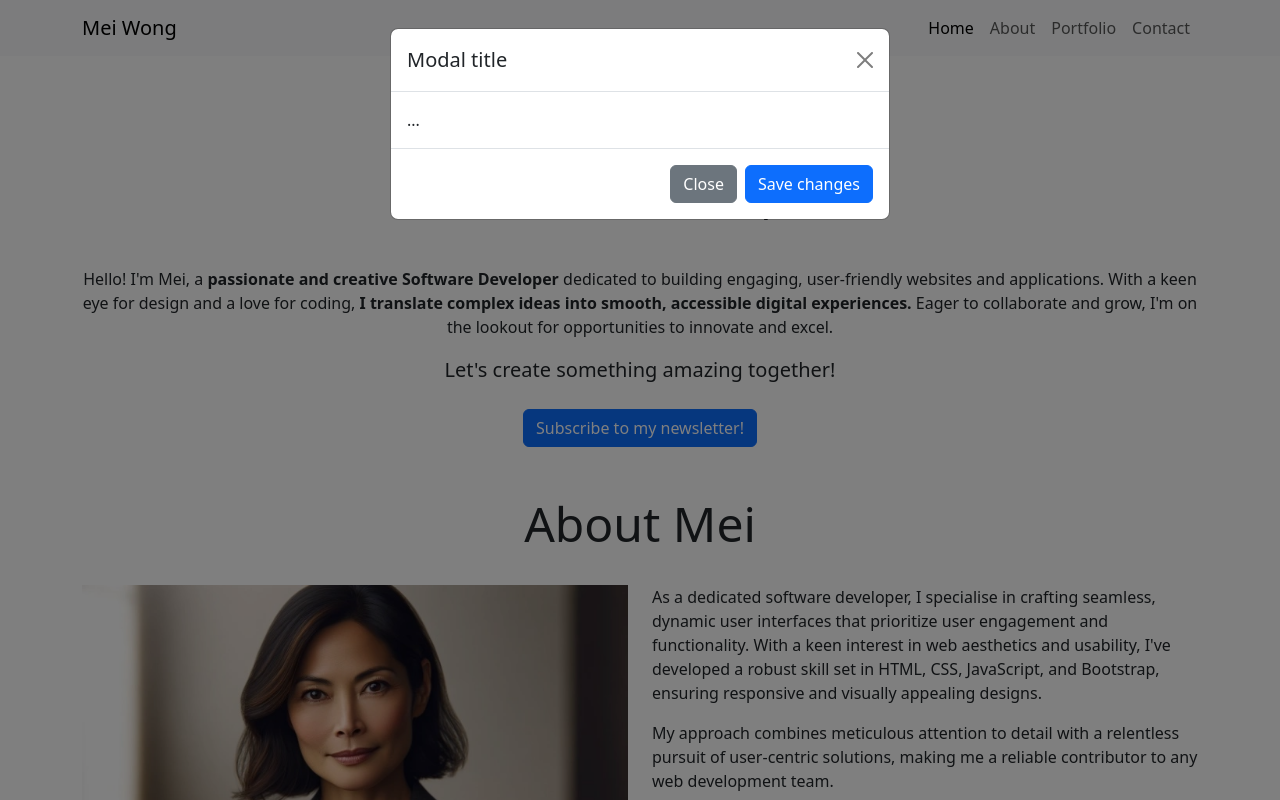
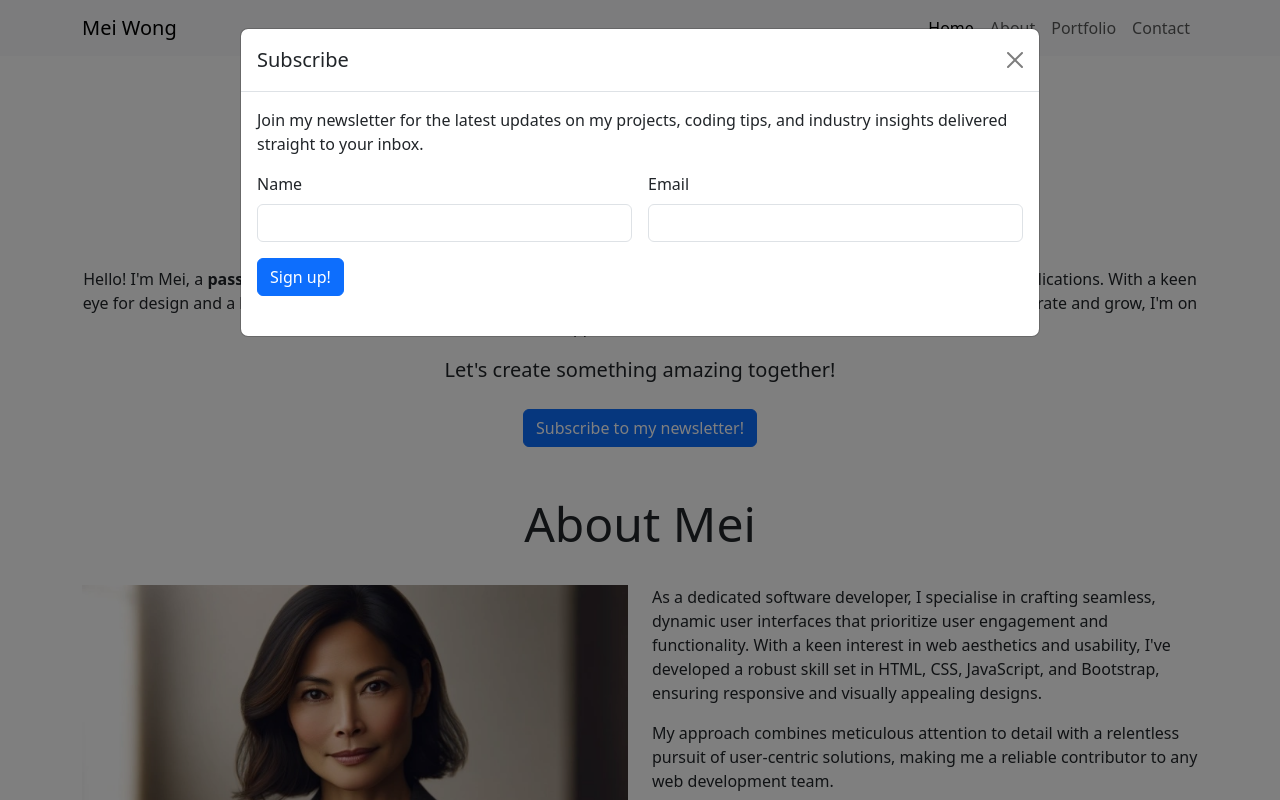
Before and after one commit to KiwiFunk/bootstrap-portfolio, a plain HTML site: page index.html in a window 1280 px wide. Both pictures are taken after a click on the button "Subscribe to my newsletter!". Shown: the top 800 px of the page. Drawn offline with nearby package versions, Linux system fonts and the light colour scheme.

Commit message:
Added content to modal

```diff
--- a/index.html
+++ b/index.html
@@ -62,7 +62,7 @@
                 <!-- mb-5 gives extra margin spacing under lead text -->
                 <p class="lead mb-4">Let's create something amazing together!</p>
                 <!-- Button trigger modal -->
-                <button type="button" class="btn btn-primary col-auto mb-4" data-bs-toggle="modal" data-bs-target="#exampleModal">
+                <button type="button" class="btn btn-primary col-auto mb-4" data-bs-toggle="modal" data-bs-target="#newsletterModal">
                     Subscribe to my newsletter!
                 </button>
             </div>
@@ -211,23 +211,39 @@
          </footer>
 
         <!-- Modal -->
-        <div class="modal fade" id="exampleModal" tabindex="-1" aria-labelledby="exampleModalLabel" aria-hidden="true">
-            <div class="modal-dialog">
+        <div class="modal fade" id="newsletterModal" tabindex="-1" aria-labelledby="newsletterModalLabel" aria-hidden="true">
+            <div class="modal-dialog modal-lg">
                 <div class="modal-content">
                     <div class="modal-header">
-                        <h1 class="modal-title fs-5" id="exampleModalLabel">Modal title</h1>
+                        <h1 class="modal-title fs-5" id="newsletterModalLabel">Subscribe</h1>
                         <button type="button" class="btn-close" data-bs-dismiss="modal" aria-label="Close"></button>
                     </div>
                     <div class="modal-body">
-                        ...
-                    </div>
-                    <div class="modal-footer">
-                        <button type="button" class="btn btn-secondary" data-bs-dismiss="modal">Close</button>
-                        <button type="button" class="btn btn-primary">Save changes</button>
+                        <p>
+                            Join my newsletter for the latest updates on my projects,
+                            coding tips, and industry insights delivered straight to your
+                            inbox.
+                        </p>
+                        <form class="row g-3">
+                            <div class="col-lg-6">
+                                <label for="inputName" class="form-label">Name</label>
+                                <input type="text" class="form-control" id="inputName">
+                            </div>
+                            <div class="col-lg-6">
+                                <label for="inputEmail" class="form-label">Email</label>
+                                <input type="email" class="form-control" id="inputEmail">
+                            </div>
+                            <div class="col-12 mb-4">
+                                <button type="submit" class="btn btn-primary">
+                                    Sign up!
+                                </button>
+                            </div>
+                        </form>
                     </div>
                 </div>
             </div>
         </div>
+
 
     </main>
 
```
